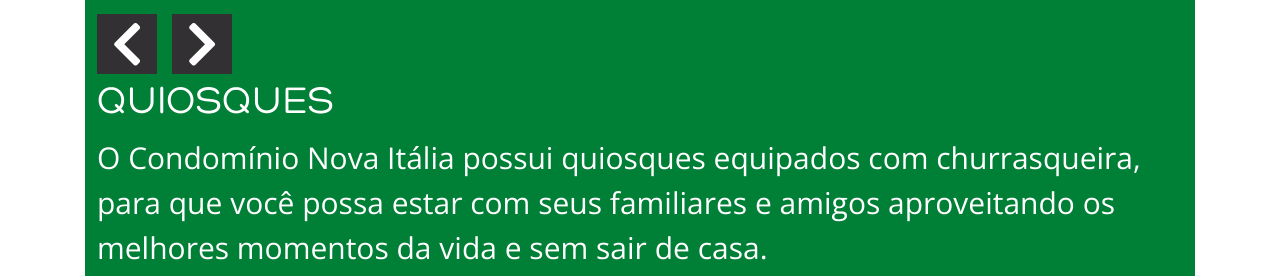
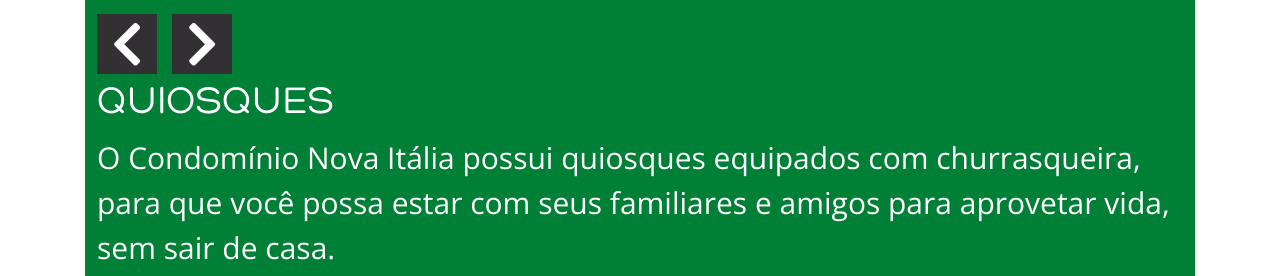
Before and after one commit to lu045/hotsite-nova-italia, a PHP site: page / in a window 1280 px wide. Shown: the part 4213-4489 px from the top of the page. Run offline with PHP 8.4, Linux system fonts and the light colour scheme; style sheets or scripts are compiled from the project's sources; some libraries are stand-ins or nearby versions.

Commit message:
ajustes no slider

```diff
--- a/index.html
+++ b/index.html
@@ -313,11 +313,6 @@
  	 	     <!--Galeria de Slides-->
  	 	     <div class="container">
  	 	     	 <div class="slider">
- 	 	     	 	 <div class="exibition">
- 	 	     	 	 	 <div class="exdest">
- 	 	     	 	 	 	 <img id="ex1" src="" alt="">
- 	 	     	 	 	 </div>
-
  	 	     	 	 <ul class="display">
  	 	     	 	 	 <li>
  	 	     	 	 	 	 <img src="imagens/quiosques.png" alt="Quisques">
@@ -359,7 +354,6 @@
  	 	     	 	 	 	 <img src="imagens/ai7.png" alt="Quisques">
  	 	     	 	 	 </li>
  	 	     	 	 </ul>
- 	 	     	 	 </div>
 
  	 	     	 	 <div class="description">
  	 	     	 	 	 <div class="botoes">
@@ -368,16 +362,11 @@
  	 	     	 	 	 </div>
 
  	 	     	 	 	 <div class="disc">
- 	 	     	 	 	 	 <div class="descript-active">
- 	 	     	 	 	 	 	 <h2>Elemento a ser modificado</h2>
-
- 	 	     	 	 	         <p>Lorem ipsum dolor sit amet, consectetur adipisicing elit. Sequi laudantium, sapiente quos molestias aut ut eos repudiandae modi eum voluptatibus consectetur ducimus atque.</p>
- 	 	     	 	 	 	 </div>
  	 	     	 	 	 	 <ul class="text-order">
  	 	     	 	 	 	 	<li>
- 	 	     	 	 	             <h2>Quiosques</h2>
+ 	 	     	 	 	             <h2 class="tittest">Quiosques</h2>
 
- 	 	     	 	 	             <p>O Condomínio Nova Itália possui quiosques equipados com churrasqueira, para que você possa estar com seus familiares e amigos aproveitando os melhores momentos da vida e sem sair de casa.</p>
+ 	 	     	 	 	             <p class="textcopy">O Condomínio Nova Itália possui quiosques equipados com churrasqueira, para que você possa estar com seus familiares e amigos para aprovetar vida, sem sair de casa.</p>
  	 	     	 	 	         </li>
 
  	 	     	 	 	         <li>
@@ -435,50 +424,7 @@
  	 	     	 	 	         </li>
  	 	     	 	 	 	 </ul>
  	 	     	 	 	 </div>
-
-
  	 	     	 	 </div>
-
- 	 	     	 	 <ul class="thumbnail">
- 	 	     	 	 	 <li>
- 	 	     	 	 	 	 <img src="imagens/quiosques.png" alt="Quisques">
- 	 	     	 	 	 </li>
-
- 	 	     	 	 	 <li>
- 	 	     	 	 	 	 <img src="imagens/academia-jogos.png" alt="Salão de Jogos e Academia">
- 	 	     	 	 	 </li>
-
- 	 	     	 	 	 <li>
- 	 	     	 	 	 	 <img src="imagens/salao-festas.png" alt="Salão de Festas">
- 	 	     	 	 	 </li>
-
- 	 	     	 	 	 <li>
- 	 	     	 	 	 	 <img src="imagens/futebol-society.png" alt="Campo Society">
- 	 	     	 	 	 </li>
-
- 	 	     	 	 	 <li>
- 	 	     	 	 	 	 <img src="imagens/ai6.png" alt="Quisques">
- 	 	     	 	 	 </li>
- 	 	     	 	 	  <li>
- 	 	     	 	 	 	 <img src="imagens/ai1.png" alt="Quisques">
- 	 	     	 	 	 </li>
-
- 	 	     	 	 	 <li>
- 	 	     	 	 	 	 <img src="imagens/ai2.png" alt="Salão de Jogos e Academia">
- 	 	     	 	 	 </li>
-
- 	 	     	 	 	 <li>
- 	 	     	 	 	 	 <img src="imagens/ai4.png" alt="Campo Society">
- 	 	     	 	 	 </li>
-
- 	 	     	 	 	 <li>
- 	 	     	 	 	 	 <img src="imagens/ai5.png" alt="Quisques">
- 	 	     	 	 	 </li>
-
- 	 	     	 	 	 <li>
- 	 	     	 	 	 	 <img src="imagens/ai7.png" alt="Quisques">
- 	 	     	 	 	 </li>
- 	 	     	 	 </ul>
  	 	     	 </div>
  	 	     </div>
  	     </section>
--- a/js/slider.js
+++ b/js/slider.js
@@ -1,21 +1,5 @@
 $(document).ready(function(){
-	 //Oculta a tela de destaque
-	 $('.descript-active').hide();
-	 $('#ex1').hide();
-	 //Da destaque a miniatura clicada
-	 $('.thumbnail li img').click(function(){
-	 	 //========Variaveis=================
-	 	 var imageUrl = $(this).attr('src');
-	 	 var imageAlt = $(this).attr('alt');
-	 	 //=======Açoes da função============
-	 	 $('.display li').hide();
-	 	 $('#ex1').show();
-	 	 $('.descript-active').show();
-	 	 $('#ex1').attr('src', imageUrl);
-	 	 $('#ex1').attr('alt', imageAlt);
-	 });
-
-     //Efeito de reprodução automatica
+ 	 //Efeito de reprodução automatica
 
 
 
@@ -53,25 +37,6 @@ $(document).ready(function(){
 	 	 }else{
 	 	 	 alert("Insira mais slides para avançar!");
 	 	 }
-
-	 	 //Efeito de avançarr miniaturas
-	 	 if(numberOfthumb>currentSlid){
-	 	 	 $('.thumbnail').css({"width":"99999%"}).animate({"margin-left":"-222px"}, 300, function(){
-	 	 	 	 $('.thumbnail li').last().after($('.thumbnail li').first());
-	 	 	 	 $(this).css({"margin-left":"0", "width":"auto"});
-	 	 	 });
-	 	 }else{
-	 	 	 alert("Insira mais imagens para avançar!");
-	 	 }
-
-	 	 //Efeito de desativar ação das miniatueas
-         //===========Campo da Descrição================//
-	 	 $('.text-order li').first().show();
-	 	 //===========Campo da Display=================//
-	 	 $('.display li').show();
-	 	 //=========Oculta a tela de destaque=========//
-	 	 $('#ex1').hide();
-	 	 $('.descript-active').hide();
 	 });
 
 	 //===========Botão Voltar===================//
@@ -108,28 +73,5 @@ $(document).ready(function(){
 	 	 }else{
 	 	 	 alert("Insira mais slides para avançar!");
 	 	 }
-
-	 	 //Efeito de retroceder miniaturas
-	 	 if(numberOfthumb>currentSlid){
-	 	 	 $('.thumbnail li').first().before($('.thumbnail li').last().css({"margin-left":"-222px"}));
-	 	 	 $('.thumbnail').css({"width":"99999%"}).animate({"margin-left":"222px"}, 300, function(){
-	 	 	 	 $('.thumbnail li').css({"margin-left":"0"});
-	 	      	 $('.thumbnail').css({"width":"auto"});
-	 	      	 $(this).css({"margin-left":"0", "width":"auto"});
-	 	 	 });
-	 	 }else{
-	 	 	 alert("Deu Erro");
-	 	 }
-
-	 	 //Efeito de desativar ação das miniatueas
-         //===========Campo da Descrição================//
-	 	 $('.text-order li').first().show();
-	 	 //===========Campo da Display=================//
-	 	 $('.display li').show();
-	 	 //=========Oculta a tela de destaque=========//
-	 	 $('#ex1').hide();
-	 	 $('.descript-active').hide();
 	 });
-
-
 });
--- a/sass/molecules/_slider-galery.sass
+++ b/sass/molecules/_slider-galery.sass
@@ -1,24 +1,3 @@
-/*Miniaturas do Slider*/
-.thumbnail
-	+flexbox
-	background: $preto
-	position: relative
-
-	/*====Media Queries====*/
-	+breakpoint($tablet-2)
-		display: none
-
-	li
-		cursor: pointer
-
-		img
-			width: 222px
-			height: auto
-
-			/*====Media Queries====*/
-			+breakpoint($desktop-med)
-				width: 232px
-
 /*Campo total do Slider*/
 .slider
 	position: relative
@@ -26,58 +5,6 @@
 	width: 100%
 	height: auto
 	overflow: hidden
-
-	/*Tela de exibição estatica*/
-	.exibition
-		+flexbox
-
-		img
-			width: 1110px
-			height: auto
-
-			/*====Media Queries====*/
-			+breakpoint($desktop-med)
-				width: 930px
-
-			+breakpoint($tablet-2)
-				width: 690px
-
-			+breakpoint($smartphone-landscape-3)
-				width: 510px
-
-			+breakpoint($smartphone-landscape-s)
-				width: 545px
-
-			+breakpoint($smartphone-landscape-msgs25)
-				width: 520px
-
-			+breakpoint($smartphone-landscape-msa)
-				width: 490px
-
-			+breakpoint($smartphone-landscape-10)
-				width: 460px
-
-			+breakpoint($smartphone-landscape-ms)
-				width: 418px
-
-			+breakpoint($smartphone-2b)
-				width: 405px
-
-			+breakpoint($smartphone-l2)
-				width: 378px
-
-			+breakpoint($smartphone-m285a)
-				width: 360PX
-
-			+breakpoint($smartphone-m145)
-				width: 335px
-
-			+breakpoint($smartphone-s2b)
-				width: 305px
-
-			+breakpoint($smartphone-s)
-				width: 290px
-
 
 	/*Area de exibição em listas*/
 	.display
@@ -173,39 +100,6 @@
 	+breakpoint($smartphone-s2b)
 		height: 540px
 
-	/*Area de descrição estatica*/
-	.descript-active
-		position: relative
-		h2
-			font-family: Hero
-			font-size: 40px
-			text-transform: uppercase
-			color: $branco
-
-			/*====Media Queries====*/
-			+breakpoint($tablet-2)
-				text-align: center
-				font-size: 45px
-
-			+breakpoint($smartphone-landscape-3)
-				font-size: 40px
-
-			+breakpoint($smartphone-landscape-10)
-				font-size: 30px
-
-		p
-			font-family: Open Sans
-			font-size: 30px
-			color: $branco
-			text-transform: justify
-
-			+breakpoint($tablet-2)
-				text-align: center
-				font-size: 28px
-
-			+breakpoint($smartphone-landscape-10)
-				font-size: 25px
-
 	 /*Listas descritivas*/
 	.disc
 		height: 210px
@@ -217,10 +111,10 @@
 			height: 233px
 
 		+breakpoint($tablet-2)
-			height: 270px
+			height: 255px
 
 		+breakpoint($smartphone-landscape-3)
-			height: 350px
+			height: 333px
 
 		+breakpoint($smartphone-landscape-s)
 			height: 333px
```
Also changed, not shown: css/style.css. Lines whose indentation alone changed are shown as unchanged.
